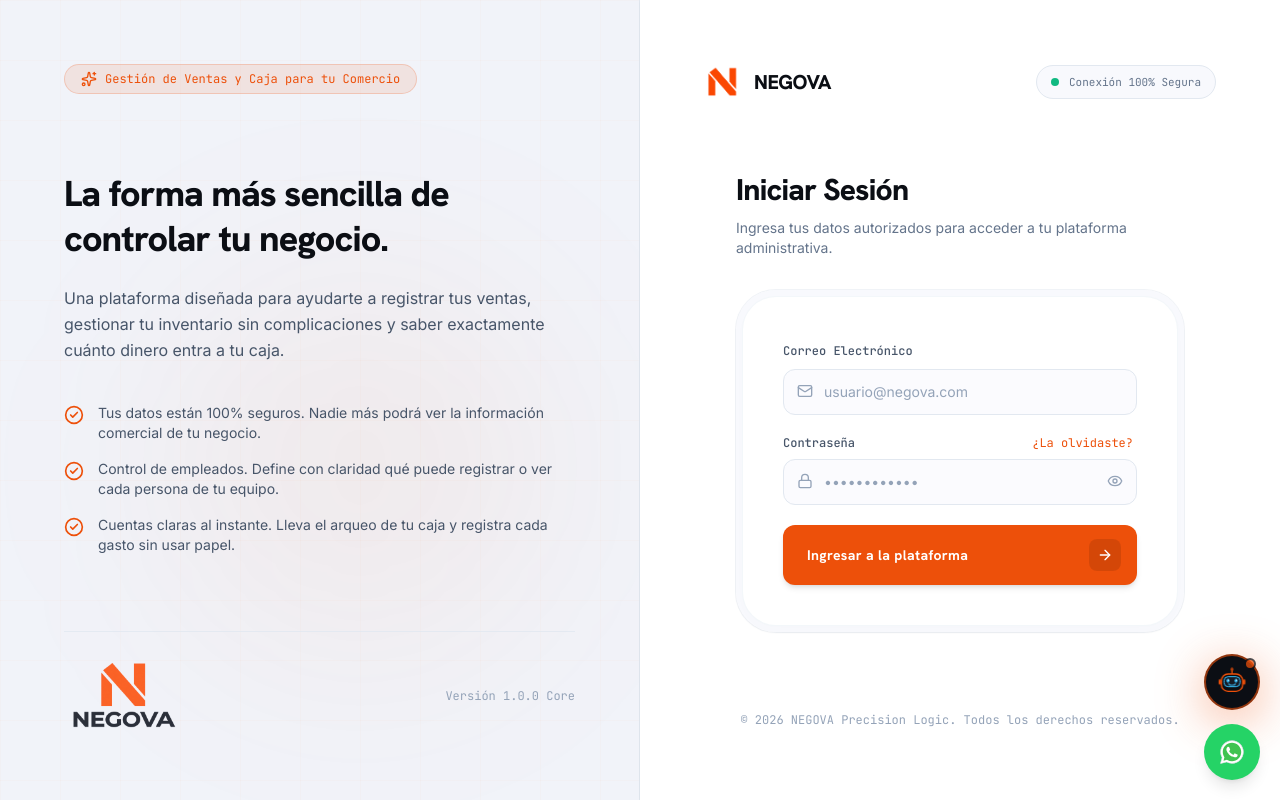
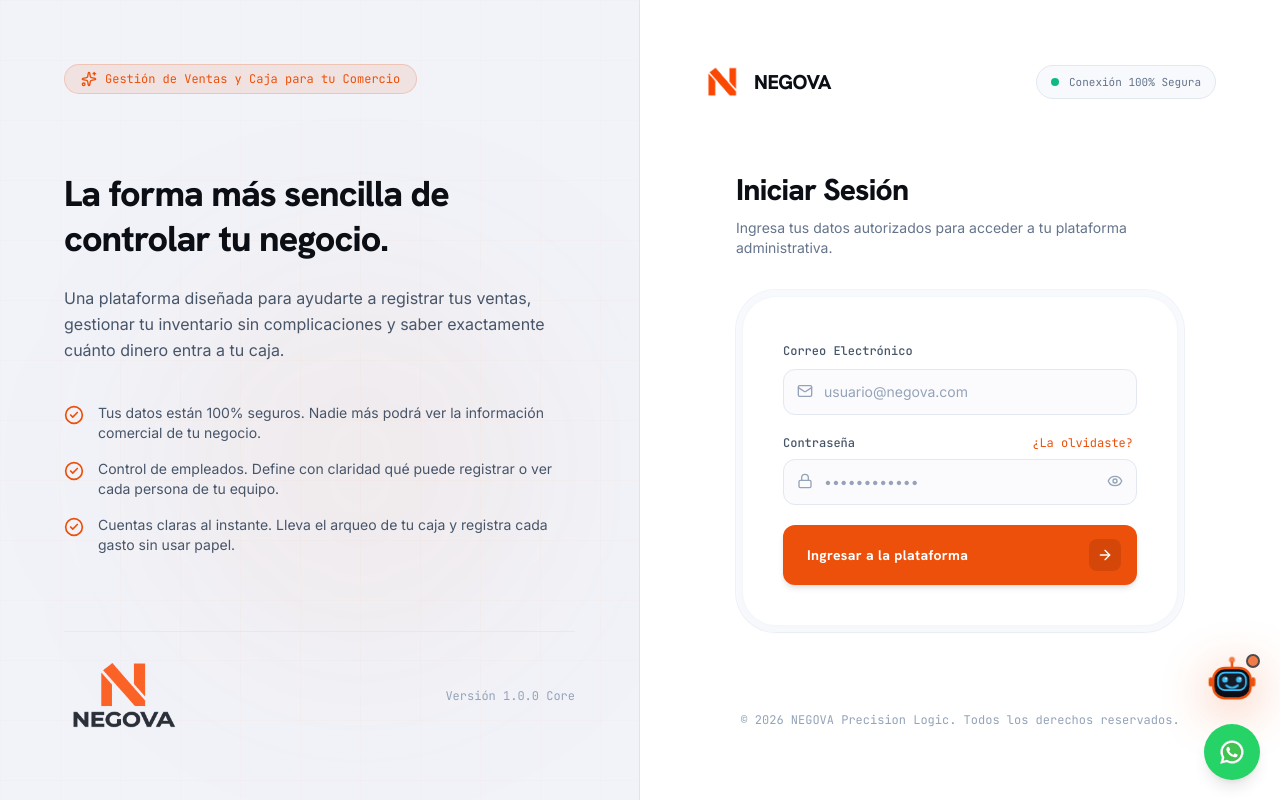
Before and after one commit to leitecinfo/NEGOVA, a Next.js app: page /login in a window 1280 px wide. Built offline with nearby package versions, Linux system fonts and the light colour scheme; a web font is replaced by a local one.

Commit message:
fix(assistant): restaurar carita de robot sin contenedor circular manteniendo tamano balanceado

```diff
--- a/src/components/floating/negova-assistant.tsx
+++ b/src/components/floating/negova-assistant.tsx
@@ -312,7 +312,7 @@
         >
           Pregunta a NEGOVA
         </div>
-                <button
+        <button
           onClick={() => setIsOpen(!isOpen)}
           onMouseEnter={() => setShowTooltip(true)}
           onMouseLeave={() => setShowTooltip(false)}
@@ -320,10 +320,10 @@
           onBlur={() => setShowTooltip(false)}
           aria-label="Abrir asistente de IA NEGOVA"
           aria-expanded={isOpen}
-          className="w-12 h-12 sm:w-14 sm:h-14 rounded-full bg-[#0B0E14] border-2 border-[#ED500A]/60 flex items-center justify-center hover:scale-105 sm:hover:scale-110 active:scale-95 transition-all duration-300 focus:outline-hidden cursor-pointer relative group drop-shadow-[0_8px_20px_rgba(237,80,10,0.4)] sm:drop-shadow-[0_10px_25px_rgba(237,80,10,0.45)] hover:drop-shadow-[0_15px_30px_rgba(237,80,10,0.7)]"
+          className="w-12 h-12 sm:w-14 sm:h-14 flex items-center justify-center hover:scale-110 active:scale-95 transition-all duration-300 focus:outline-hidden cursor-pointer relative group drop-shadow-[0_8px_20px_rgba(237,80,10,0.4)] sm:drop-shadow-[0_10px_25px_rgba(237,80,10,0.45)] hover:drop-shadow-[0_15px_30px_rgba(237,80,10,0.7)]"
         >
-          <AnimatedRobotAvatar className="w-7 h-7 sm:w-8 sm:h-8 group-hover:rotate-3 transition-transform duration-300" />
-          <span className="absolute top-0.5 right-0.5 w-2.5 h-2.5 sm:w-3 sm:h-3 rounded-full bg-[#ED500A] border-2 border-[#0B0E14] animate-pulse" />
+          <AnimatedRobotAvatar className="w-full h-full group-hover:rotate-3 transition-transform duration-300" />
+          <span className="absolute top-0 right-0 w-3 h-3 sm:w-3.5 sm:h-3.5 rounded-full bg-[#ED500A] border-2 border-[#0B0E14] animate-pulse" />
         </button>
       </div>
 
```
